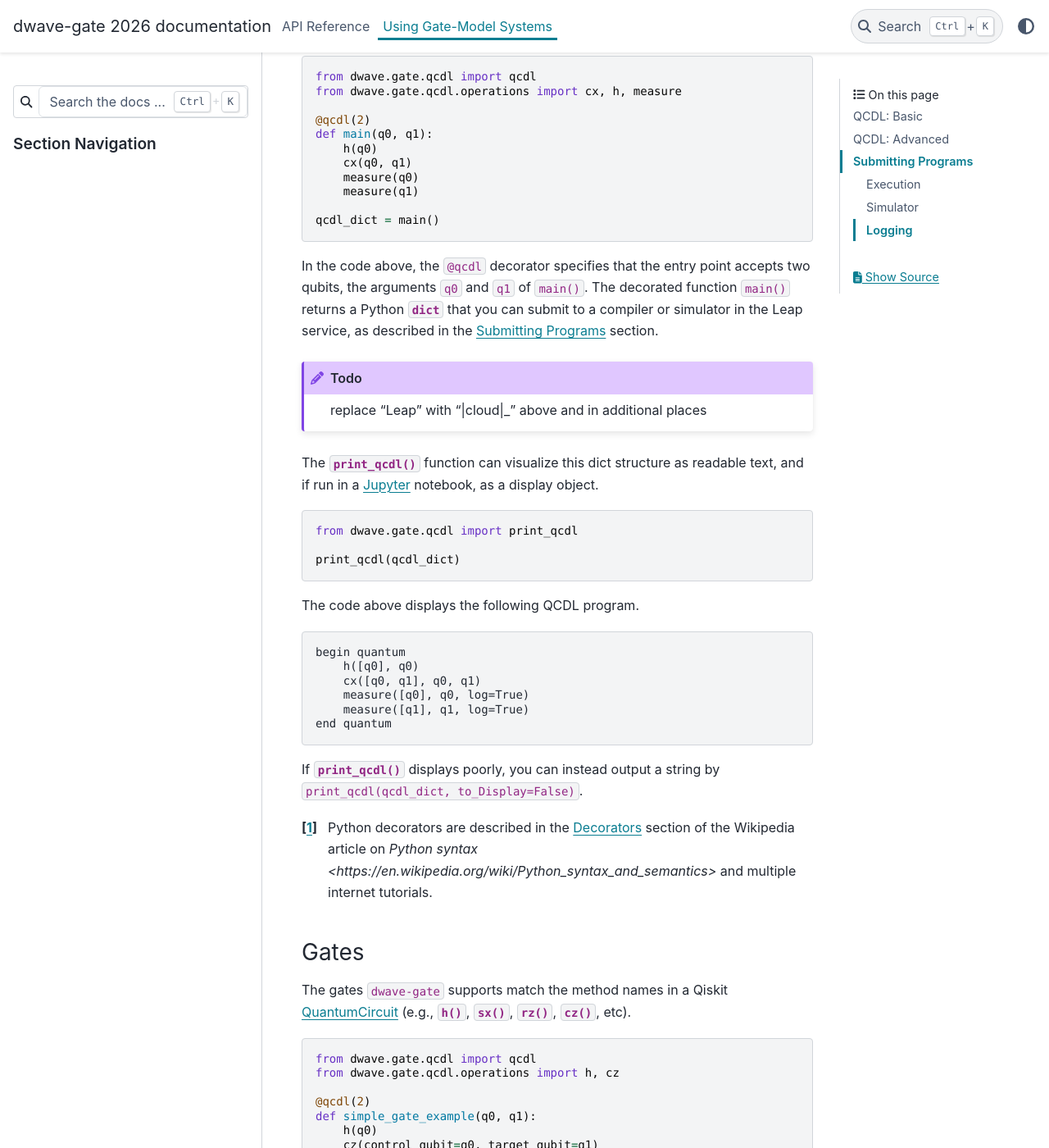
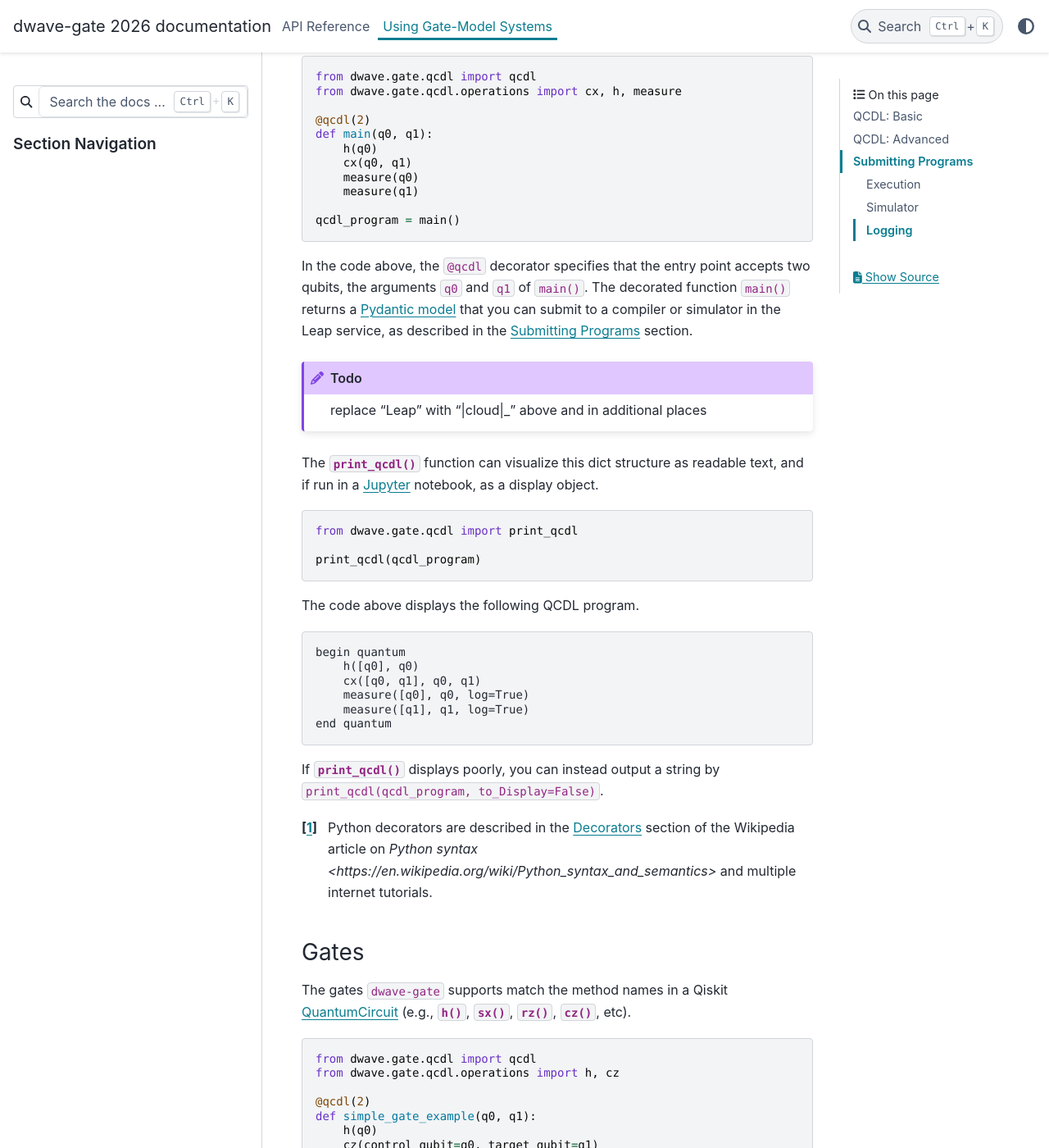
Before and after one commit to dwavesystems/dwave-gate, a Sphinx documentation site: the page built from docs/workflow.rst, in a window 1280 px wide and 1400 px high, scrolled down 862 px. Shown: the whole window at 82% size. Built offline with Sphinx 7.4.7 and the PyData theme 0.15.4, drawn with Linux system fonts in a browser that asks for light colours.

Commit message:
Impelment review comments from @thisac

```diff
--- a/docs/workflow.rst
+++ b/docs/workflow.rst
@@ -54,13 +54,14 @@ This example creates a `Bell state <https://en.wikipedia.org/wiki/Bell_state>`_.
         measure(q0)
         measure(q1)
 
-    qcdl_dict = main()
+    qcdl_program = main()
 
 In the code above, the ``@qcdl`` decorator specifies that the entry point
 accepts two qubits, the arguments ``q0`` and ``q1`` of ``main()``. The decorated
-function ``main()`` returns a Python :class:`dict` that you can submit to a
-compiler or simulator in the Leap service, as described in the
-:ref:`qcdl_submitting_programs` section.
+function ``main()`` returns a
+`Pydantic model <https://pydantic.dev/docs/validation/dev/concepts/models/>`_
+that you can submit to a compiler or simulator in the Leap service, as described
+in the :ref:`qcdl_submitting_programs` section.
 
 .. todo:: replace "Leap" with "\|cloud\|_" above and in additional places
 
@@ -72,7 +73,7 @@ as a display object.
 
     from dwave.gate.qcdl import print_qcdl
 
-    print_qcdl(qcdl_dict)
+    print_qcdl(qcdl_program)
 
 The code above displays the following QCDL program.
 
@@ -88,7 +89,7 @@ The code above displays the following QCDL program.
     end quantum
 
 If :func:`~dwave.gate.qcdl.print_qcdl` displays poorly, you can instead output a
-string by ``print_qcdl(qcdl_dict, to_Display=False)``.
+string by ``print_qcdl(qcdl_program, to_Display=False)``.
 
 .. [#]
     Python decorators are described in the
```
